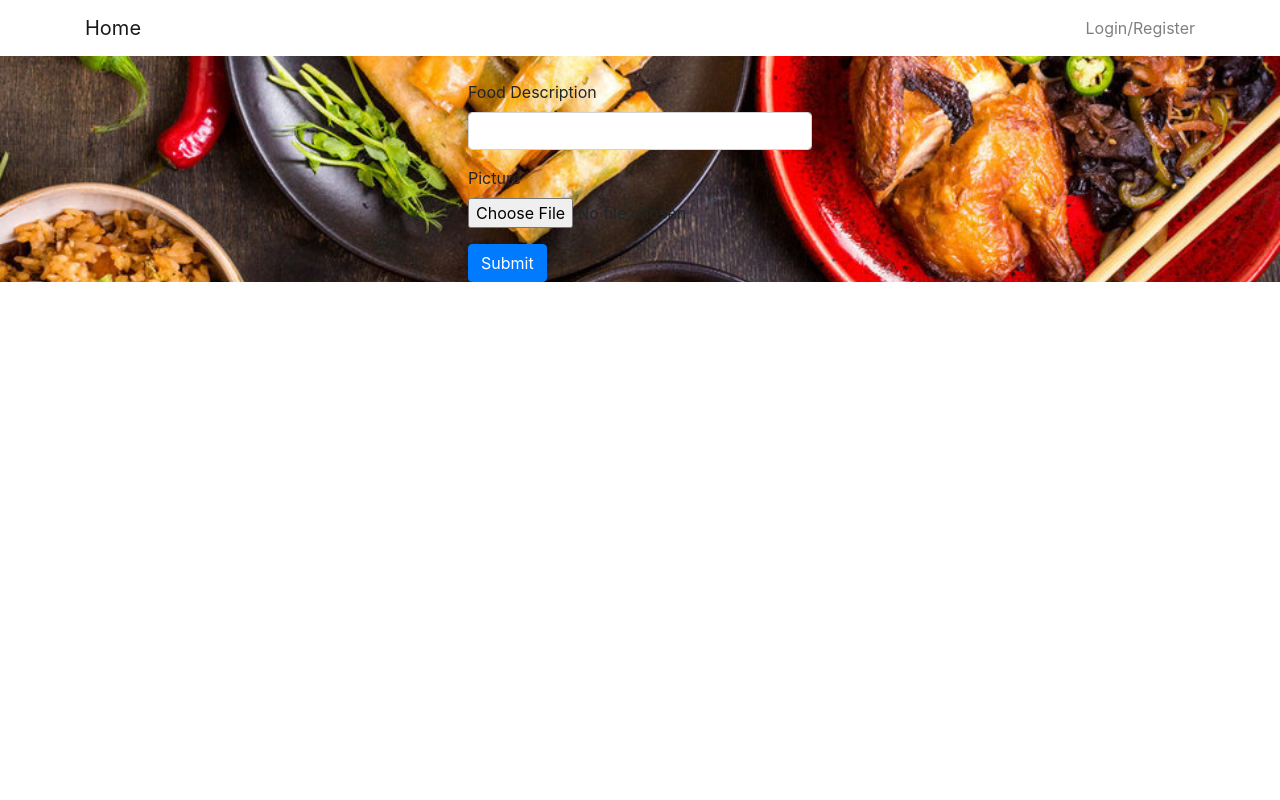
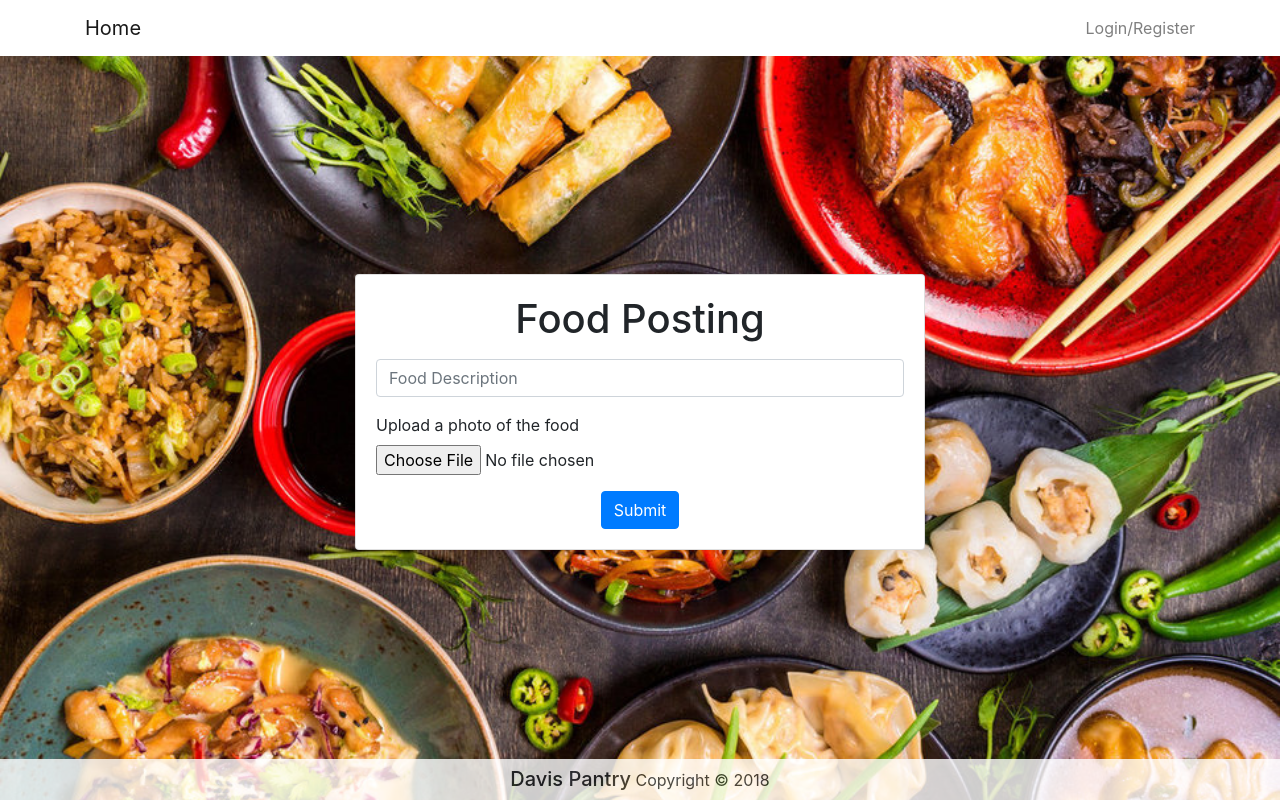
Before and after one commit to moyamanuel/davis-food-proj, a PHP site: page /donor.php in a window 1280 px wide. Run offline with PHP 8.4, Linux system fonts and the light colour scheme.

Commit message:
Enforce consistency across files

```diff
--- a/assets/css/style.css
+++ b/assets/css/style.css
@@ -2,13 +2,14 @@
   background: url("../img/home.jpg") no-repeat center top fixed;
   background-size: cover;
   background-attachment: fixed;
+  display: flex;
+  align-items: center;
   min-height: 100%;
+  justify-content: center;
 }
 
 #login-section {
-  top: 50%;
-  left: 50%;
-  transform: translate(-50%, -50%);
+  max-width: 600px;
 }
 
 #main-footer {
--- a/donor.php
+++ b/donor.php
@@ -1,36 +1,52 @@
 <!DOCTYPE html>
-<html>
+<html lang="en" style="height:100%;">
   <head>
     <meta charset="utf-8">
     <title>Davis Pantry</title>
     <link rel="stylesheet" href="https://maxcdn.bootstrapcdn.com/bootstrap/4.0.0/css/bootstrap.min.css" integrity="sha384-Gn5384xqQ1aoWXA+058RXPxPg6fy4IWvTNh0E263XmFcJlSAwiGgFAW/dAiS6JXm" crossorigin="anonymous">
-<link rel="stylesheet" href="assets/css/style.css">
+    <link rel="stylesheet" href="/assets/css/style.css">
   </head>
 
-    <body>
-      <?php include("assets/includes/header.html");?>
-
-      <section id="home-section" class="mb-5">
-          <div class="container">
-            <div class="row mb-4">
-                <div class="col text-center">
-                    <h1>Food Posting Page</h1>
-                </div>
-            </div>
+  <body id="home-section">
+    <?php require_once('assets/includes/header.html') ?>
+    <!-- HOME SECTION -->
+    <div class="container" id="login-section">
       <div class="row">
+        <div class="col mx-auto" style="max-width: 600px;">
+          <div class="card card-form text-center mt-4">
+            <div class="row">
+              <div class="col">
+                <div class="card-body">
+                  <h1 class="mb-3 text-center">Food Posting</h1>
                     <form class="mx-auto" method="POST">
                       <div class="form-group">
-                    <label for="foodDesc">Food Description</label>
-                    <input type="email" class="form-control" name="foodDesc">
+                        <input type="email" class="form-control" name="foodDesc" placeholder="Food Description">
                       </div>
-                  <div class="form-group">
-                    <label for="picture">Picture</label>
+                      <div class="form-group text-left">
+                        <label for="picture">Upload a photo of the food</label>
                         <input type="file" class="form-control-file" name="foodPic">
                       </div>
                       <button type="submit" class="btn btn-primary">Submit</button>
                     </form>
                   </div>
                 </div>
-    </section>
+              </div>
+            </div>
+          </div>
+        </div>
+      </div>
+    </div>
+    <footer class="bg-white position-absolute w-100" id="main-footer">
+        <div class="container bg-faded">
+          <div class="row">
+            <div class="col text-center">
+              <div class="py-2" id="footer-text">
+                <h5>Davis Pantry</h5>
+                <p>Copyright &copy; 2018</p>
+              </div>
+            </div>
+          </div>
+        </div>
+    </footer>
   </body>
 </html>
--- a/index.php
+++ b/index.php
@@ -1,5 +1,5 @@
 <!DOCTYPE html>
-<html>
+<html lang="en" style="height:100%;">
   <head>
     <meta charset="utf-8">
     <title>Davis Pantry</title>
@@ -29,7 +29,6 @@
         </div>
       </div>
     </div>
-  </div>
     <footer class="bg-white position-absolute w-100" id="main-footer">
         <div class="container bg-faded">
           <div class="row">
--- a/loginUI.php
+++ b/loginUI.php
@@ -1,5 +1,5 @@
 <!DOCTYPE html>
-<html lang="en">
+<html lang="en" style="height:100%;">
   <head>
     <meta charset="UTF-8">
     <meta name="viewport" content="width=device-width, initial-scale=1.0">
```
Also changed, not shown: assets/includes/header.html (indentation only). Lines whose indentation alone changed are shown as unchanged.
